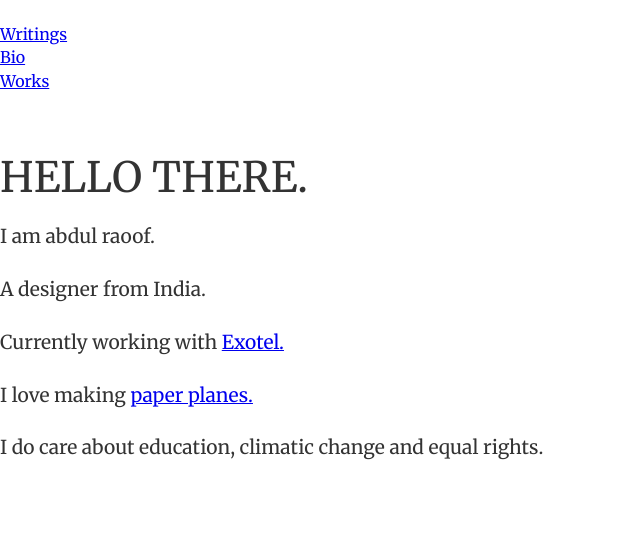
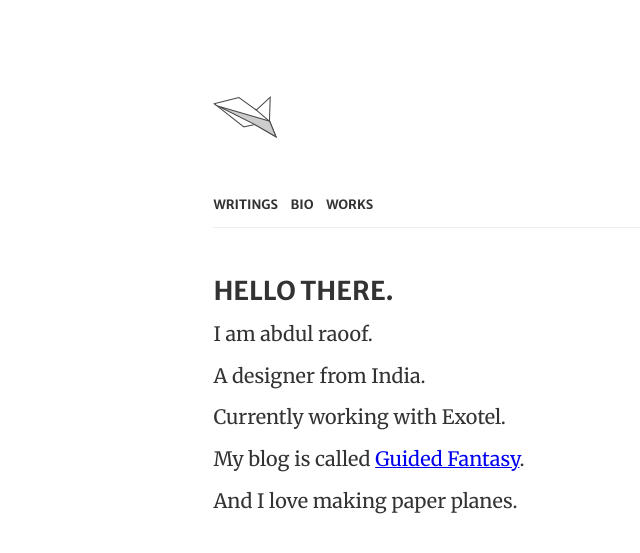
Before and after one commit to abdulraoof/abdulraoof.github.io, a Jekyll site: the page built from index.html, in a window 1280 px wide. Shown: the top 553 px of the page, without its empty margins (0-640 px from the left). Built offline with Jekyll 4.4.1, drawn with Linux system fonts in a browser that asks for light colours; the list of posts is cut into pages by our own code.

Commit message:
basic css edits

```diff
--- a/_layouts/default.html
+++ b/_layouts/default.html
@@ -7,13 +7,13 @@
 	<link rel="stylesheet" type="text/css" href="{{site.baseurl}}/css/main.css">
 </head>
 <body>
-<header>
-<img src="">
-	{% include nav.html %}
-</header>
-
-{{content}}
-
-<script type="text/javascript" src="{{site.baseurl}}/script/main.js"></script>
+	<div class="container">
+		<header>
+			<img src="{{site.baseurl}}/assets/logo/logo-64.png">
+			{% include nav.html %}
+		</header>
+		{{content}}
+	</div>
+	<script type="text/javascript" src="{{site.baseurl}}/script/main.js"></script>
 </body>
 </html>
--- a/bio.html
+++ b/bio.html
@@ -3,4 +3,4 @@ layout: default
 ---
 
 
-<h1>Let's talk about me</h1>
+<h2>Let's talk about me</h2>
--- a/css/main.scss
+++ b/css/main.scss
@@ -10,6 +10,7 @@
 $primary-font: 'Merriweather', serif ;
 $secondary-font: 'Merriweather Sans', sans-serif;
 $pad: 20px;
+$type-color: #333;
 
 /* Grid system*/
 
@@ -65,7 +66,7 @@ margin: 0 0 $pad 0;
 }
 
 .container {
-  width: 100%;
+  max-width: 66.66%;
   margin: 0 auto;
 }
 
@@ -79,18 +80,19 @@ body {
   font-family: $primary-font;
   font-weight: 400;
   line-height: 1.45;
-  color: #333;
+  color: $type-color;
 }
 
 h1, h2, h3, h4 {
   margin: 1.414em 0 0.5em;
-  font-weight: inherit;
+  font-weight: 600;
   line-height: 1.2;
 }
 
 h1 {
   margin-top: 0;
   font-size: 6.854em;
+  font-family: $secondary-font;
 }
 
 h2 {font-size: 4.236em;}
@@ -100,9 +102,45 @@ h3 {font-size: 2.618em;}
 h4 {font-size: 1.618em;}
 
 p {
-  font-size: 1.2em;
+  font-size: 1em;
   margin-bottom: 1.3em;
 }
 
+.hero-para{
+  font-size: 1.236em;
+  margin-bottom: .6em;
+  line-height: 1.5;
+}
 
 small, .font_small {font-size: 0.618em;}
+
+.seconday-type {
+  font-family: $secondary-font;
+}
+
+nav{
+  font-family: $secondary-font;
+  padding: 3em 0 .75em 0;
+  ul{
+    li {
+      font-size: .8em;
+      display: inline-block;
+      padding: 0 .75em 0 0;
+      &:last-child{
+        padding-right: 0;
+      }
+      a {
+        text-decoration: none;
+        text-transform: uppercase;
+        font-weight: 600;
+        color: $type-color;
+      }
+    }
+  }
+
+}
+
+header {
+  margin: 6em  0 3em 0;
+  border-bottom: 1px solid #eee;
+}
--- a/index.html
+++ b/index.html
@@ -1,15 +1,9 @@
 ---
 layout: default
 ---
-
-<div class="grid">
-	<div class="container">
-
-	</div>
-</div>
-<h3>HELLO THERE.</h3>
-<p>I am abdul raoof.</p>
-<p>A designer from India.</p>
-<p>Currently working with <a href="#">Exotel.</a></p>
-<p>I love making <a href="#">paper planes.</a></p>
-<p>I do care about education, climatic change and equal rights.</p>
+	<h4 class="seconday-type">HELLO THERE.</h4>
+	<p class="hero-para">I am abdul raoof.</p>
+	<p class="hero-para">A designer from India.</p>
+	<p class="hero-para">Currently working with Exotel.</p>
+	<p class="hero-para">My blog is called <a href="#">Guided Fantasy</a>.</p>
+	<p class="hero-para">And I love making paper planes.</p>
```
Also changed, not shown: _posts/2015-04-26-designers-mind.html (deleted, +0 -17 lines), _posts/2015-05-23-ux-design-reading-list.html (deleted, +0 -55 lines), assets/logo/logo-32.png (added), assets/logo/logo-48.png (added), assets/logo/logo-64.png (added), img/13540636975_8b86ea24b0_z.jpg (deleted).
